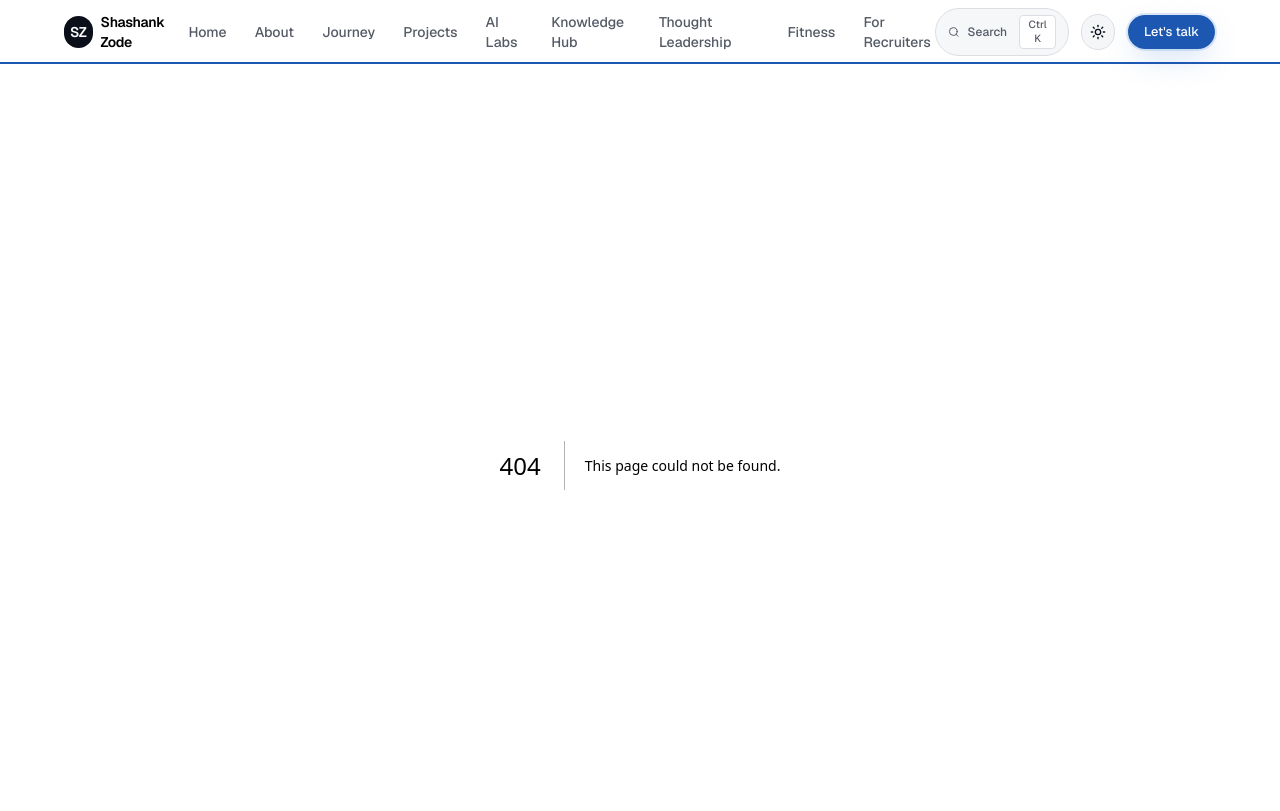
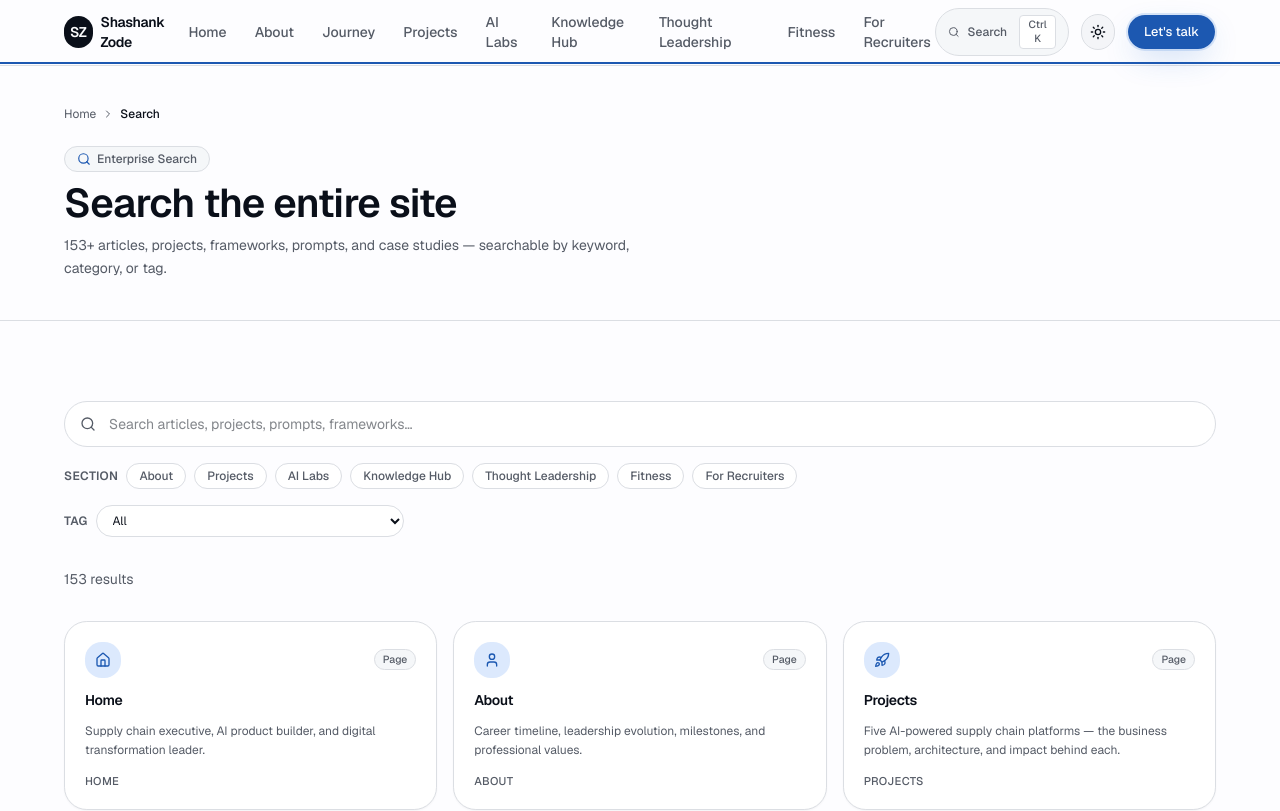
Before and after one commit to shashankzodeofficial/shashank-zode-portfolio, a Next.js app: page /search in a window 1280 px wide. Before the commit this address had no page. Shown: the top 811 px of the page. Built offline with nearby package versions, Linux system fonts and the light colour scheme.

Commit message:
feat(search): add dedicated /search page with faceted filtering
Full-site search page with section pills, tag filtering, and a
result-card grid, deep-linkable via ?q= from the command palette's
"View all results" link. Noindexed per SEO convention for search pages.

```diff
--- /dev/null
+++ b/app/search/page.tsx
@@ -0,0 +1,53 @@
+import type { Metadata } from "next";
+import { Suspense } from "react";
+import { Search } from "lucide-react";
+
+import { Breadcrumb } from "@/components/common/breadcrumb";
+import { SearchPageContent } from "@/components/search/search-page-content";
+import { searchIndex } from "@/content/search/index";
+import { siteConfig } from "@/lib/site-config";
+
+const fullTitle = `Search — ${siteConfig.name}`;
+const description =
+  "Search every article, project, framework, AI use case, prompt, and case study across the site — fast, fuzzy, and filterable.";
+
+export const metadata: Metadata = {
+  title: "Search",
+  description,
+  alternates: { canonical: "/search" },
+  robots: { index: false, follow: true },
+  openGraph: {
+    type: "website",
+    url: `${siteConfig.url}/search`,
+    title: fullTitle,
+    description,
+  },
+};
+
+export default function SearchPage() {
+  return (
+    <>
+      <section className="border-border border-t py-8 sm:py-10">
+        <div className="container-executive flex flex-col gap-6">
+          <Breadcrumb items={[{ label: "Home", href: "/" }, { label: "Search" }]} />
+          <div className="flex flex-col gap-2">
+            <span className="border-border bg-surface text-muted-foreground inline-flex w-fit items-center gap-1.5 rounded-full border px-3 py-1 text-xs font-medium">
+              <Search className="text-brand size-3.5" aria-hidden />
+              Enterprise Search
+            </span>
+            <h1 className="text-title font-semibold tracking-[var(--text-title--letter-spacing)]">
+              Search the entire site
+            </h1>
+            <p className="text-muted-foreground max-w-xl text-sm leading-relaxed">
+              {searchIndex.length}+ articles, projects, frameworks, prompts, and
+              case studies — searchable by keyword, category, or tag.
+            </p>
+          </div>
+        </div>
+      </section>
+      <Suspense fallback={null}>
+        <SearchPageContent />
+      </Suspense>
+    </>
+  );
+}
--- /dev/null
+++ b/components/search/search-page-content.tsx
@@ -0,0 +1,181 @@
+"use client";
+
+import * as React from "react";
+import Link from "next/link";
+import { useSearchParams } from "next/navigation";
+import Fuse from "fuse.js";
+import { RotateCcw, Search } from "lucide-react";
+
+import { Button } from "@/components/ui/button";
+import { getAllSearchTags, searchIndex } from "@/content/search/index";
+import { cn } from "@/lib/utils";
+import type { SearchRecord, SearchSection } from "@/types/search";
+
+const sections: SearchSection[] = [
+  "About",
+  "Projects",
+  "AI Labs",
+  "Knowledge Hub",
+  "Thought Leadership",
+  "Fitness",
+  "For Recruiters",
+];
+
+const fuse = new Fuse(searchIndex, {
+  keys: [
+    { name: "title", weight: 0.5 },
+    { name: "tags", weight: 0.3 },
+    { name: "description", weight: 0.2 },
+  ],
+  threshold: 0.35,
+  ignoreLocation: true,
+  minMatchCharLength: 2,
+});
+
+export function SearchPageContent() {
+  const searchParams = useSearchParams();
+  const tags = React.useMemo(() => getAllSearchTags(), []);
+
+  const [query, setQuery] = React.useState("");
+  const [section, setSection] = React.useState<SearchSection | null>(null);
+  const [tag, setTag] = React.useState("");
+
+  React.useEffect(() => {
+    const q = searchParams.get("q");
+    if (q) setQuery(q);
+  }, [searchParams]);
+
+  const hasActiveFilters = Boolean(query || section || tag);
+
+  const results: SearchRecord[] = React.useMemo(() => {
+    let base: SearchRecord[];
+    if (query.trim().length >= 2) {
+      base = fuse.search(query.trim()).map((r) => r.item);
+    } else {
+      base = searchIndex;
+    }
+    return base.filter((record) => {
+      const matchesSection = !section || record.section === section;
+      const matchesTag = !tag || record.tags.includes(tag);
+      return matchesSection && matchesTag;
+    });
+  }, [query, section, tag]);
+
+  const resetFilters = () => {
+    setQuery("");
+    setSection(null);
+    setTag("");
+  };
+
+  return (
+    <section className="border-border border-t py-16 sm:py-20">
+      <div className="container-executive flex flex-col gap-8">
+        <div className="flex flex-col gap-4">
+          <div className="relative">
+            <Search
+              className="text-muted-foreground pointer-events-none absolute top-1/2 left-4 size-4 -translate-y-1/2"
+              aria-hidden
+            />
+            <input
+              type="search"
+              value={query}
+              onChange={(e) => setQuery(e.target.value)}
+              placeholder="Search articles, projects, prompts, frameworks…"
+              aria-label="Search the site"
+              className="border-border bg-card focus-visible:outline-brand w-full rounded-full border py-3 pr-4 pl-11 text-sm focus-visible:outline-2 focus-visible:outline-offset-2"
+            />
+          </div>
+
+          <div className="flex flex-wrap items-center gap-2">
+            <span className="text-muted-foreground text-xs font-semibold tracking-wide uppercase">
+              Section
+            </span>
+            {sections.map((s) => (
+              <button
+                key={s}
+                type="button"
+                onClick={() => setSection(section === s ? null : s)}
+                aria-pressed={section === s}
+                className={cn(
+                  "rounded-full border px-3 py-1 text-xs font-medium transition-colors",
+                  section === s
+                    ? "border-brand bg-brand text-brand-foreground"
+                    : "border-border bg-card text-muted-foreground hover:text-foreground",
+                )}
+              >
+                {s}
+              </button>
+            ))}
+          </div>
+
+          <div className="flex flex-wrap items-center gap-3">
+            <label className="flex items-center gap-2 text-xs">
+              <span className="text-muted-foreground font-semibold tracking-wide uppercase">Tag</span>
+              <select
+                value={tag}
+                onChange={(e) => setTag(e.target.value)}
+                className="border-border bg-card focus-visible:outline-brand rounded-full border px-3 py-1.5 text-xs focus-visible:outline-2 focus-visible:outline-offset-2"
+              >
+                <option value="">All</option>
+                {tags.map((t) => (
+                  <option key={t} value={t}>
+                    {t}
+                  </option>
+                ))}
+              </select>
+            </label>
+
+            {hasActiveFilters ? (
+              <Button variant="ghost" size="sm" onClick={resetFilters}>
+                Reset filters
+                <RotateCcw data-icon="inline-end" aria-hidden className="size-3.5" />
+              </Button>
+            ) : null}
+          </div>
+        </div>
+
+        <p className="text-muted-foreground text-sm" role="status">
+          {results.length} {results.length === 1 ? "result" : "results"}
+        </p>
+
+        {results.length > 0 ? (
+          <div className="grid grid-cols-1 gap-4 sm:grid-cols-2 lg:grid-cols-3">
+            {results.map((record) => {
+              const Icon = record.icon;
+              return (
+                <Link
+                  key={record.id}
+                  href={record.url}
+                  className="group border-border bg-card shadow-subtle hover:shadow-panel flex flex-col gap-3 rounded-2xl border p-5 transition-shadow"
+                >
+                  <div className="flex items-center justify-between gap-2">
+                    <span className="bg-brand-muted text-brand flex size-9 items-center justify-center rounded-xl">
+                      <Icon className="size-4" aria-hidden />
+                    </span>
+                    <span className="border-border bg-surface text-muted-foreground rounded-full border px-2 py-0.5 text-[0.65rem] font-medium">
+                      {record.type}
+                    </span>
+                  </div>
+                  <h3 className="text-sm font-semibold tracking-tight">{record.title}</h3>
+                  <p className="text-muted-foreground line-clamp-2 text-xs leading-relaxed">
+                    {record.description}
+                  </p>
+                  <span className="text-muted-foreground mt-auto text-[0.7rem] font-medium tracking-wide uppercase">
+                    {record.section}
+                  </span>
+                </Link>
+              );
+            })}
+          </div>
+        ) : (
+          <div className="border-border bg-surface flex flex-col items-center gap-3 rounded-2xl border border-dashed py-16 text-center">
+            <p className="text-sm font-medium">No results match those filters.</p>
+            <Button variant="outline" size="sm" onClick={resetFilters}>
+              Reset filters
+            </Button>
+          </div>
+        )}
+      </div>
+    </section>
+  );
+}
```
